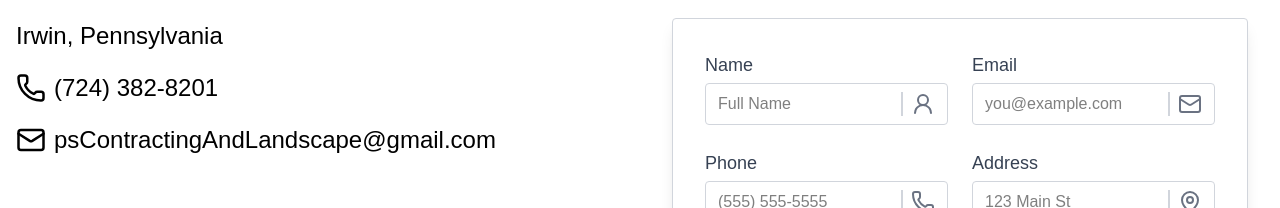
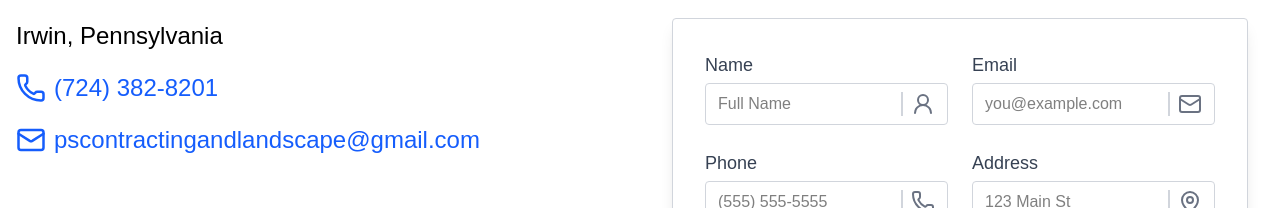
Before and after one commit to dylan-sacco/ps15642.com-nextJS, a Next.js app: page /contact in a window 1280 px wide. Shown: the part 654-862 px from the top of the page. Built offline with nearby package versions, Linux system fonts and the light colour scheme; no server answers.

Commit message:
Contact Links

```diff
--- a/src/app/contact/page.js
+++ b/src/app/contact/page.js
@@ -20,12 +20,20 @@ export default function ContactPage() {
         <section className="space-y-4 text-center xl:text-left ">
           <h1 className="text-[3rem] font-bold">Find Us</h1>
           <p className="text-[1.5rem]">Irwin, Pennsylvania</p>
-          <p className="flex justify-center xl:justify-start items-center gap-2 text-[1.5rem]">
+          <a
+            href="tel:7243828201"
+            className="flex justify-center xl:justify-start items-center gap-2 text-[1.5rem] text-blue-600 hover:underline"
+          >
             <Phone size={30} /> (724) 382-8201
-          </p>
-          <p className="flex justify-center xl:justify-start items-center gap-2 md:text-[1.5rem] break-all">
-            <Mail size={30} /> psContractingAndLandscape@gmail.com
-          </p>
+          </a>
+
+          <a
+            href="mailto:psContractingAndLandscape@gmail.com"
+            className="flex justify-center xl:justify-start items-center gap-2 md:text-[1.5rem] text-blue-600 hover:underline break-all"
+          >
+            <Mail size={30} /> pscontractingandlandscape@gmail.com
+          </a>
+
 
         </section>
 
```
